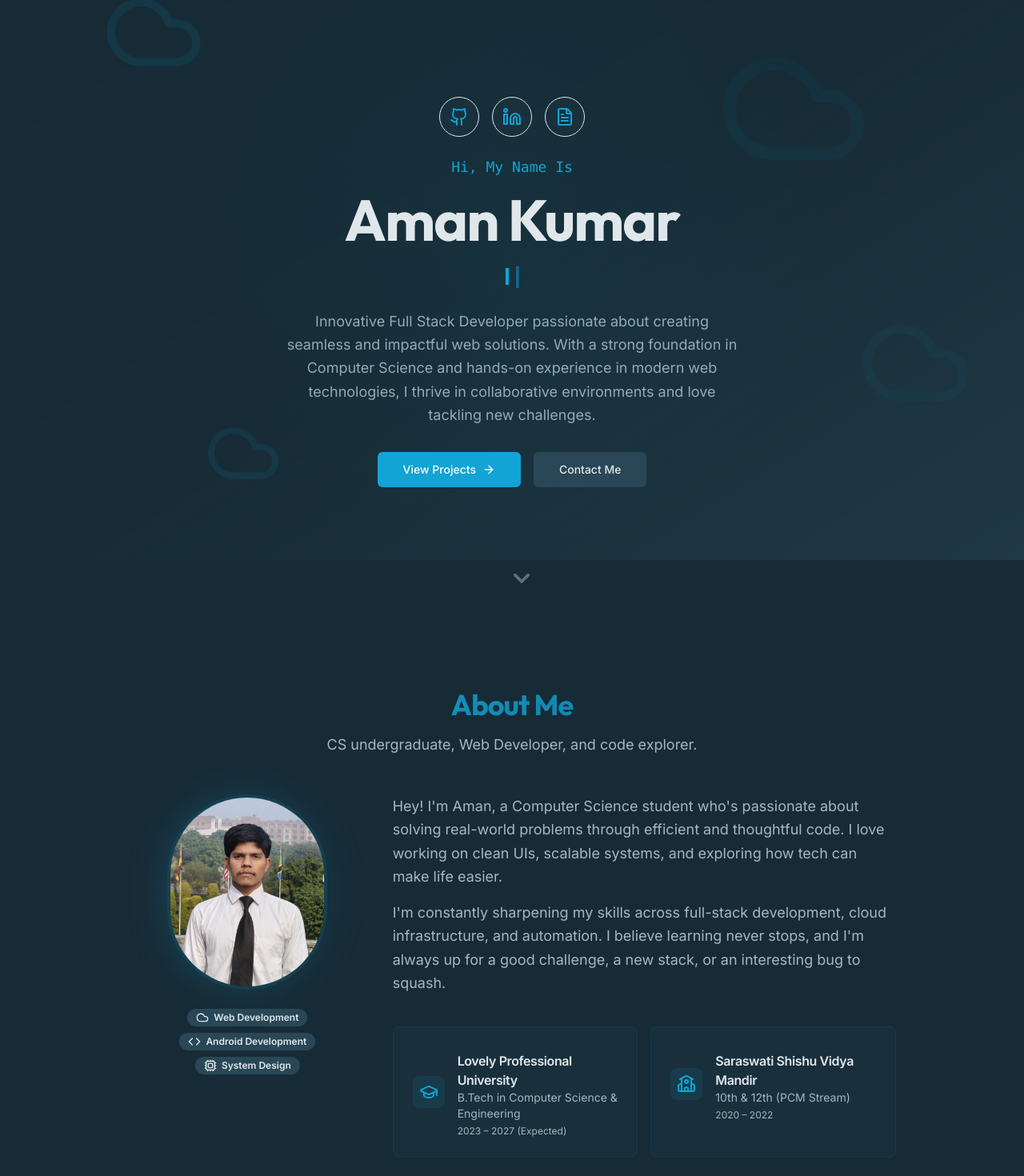
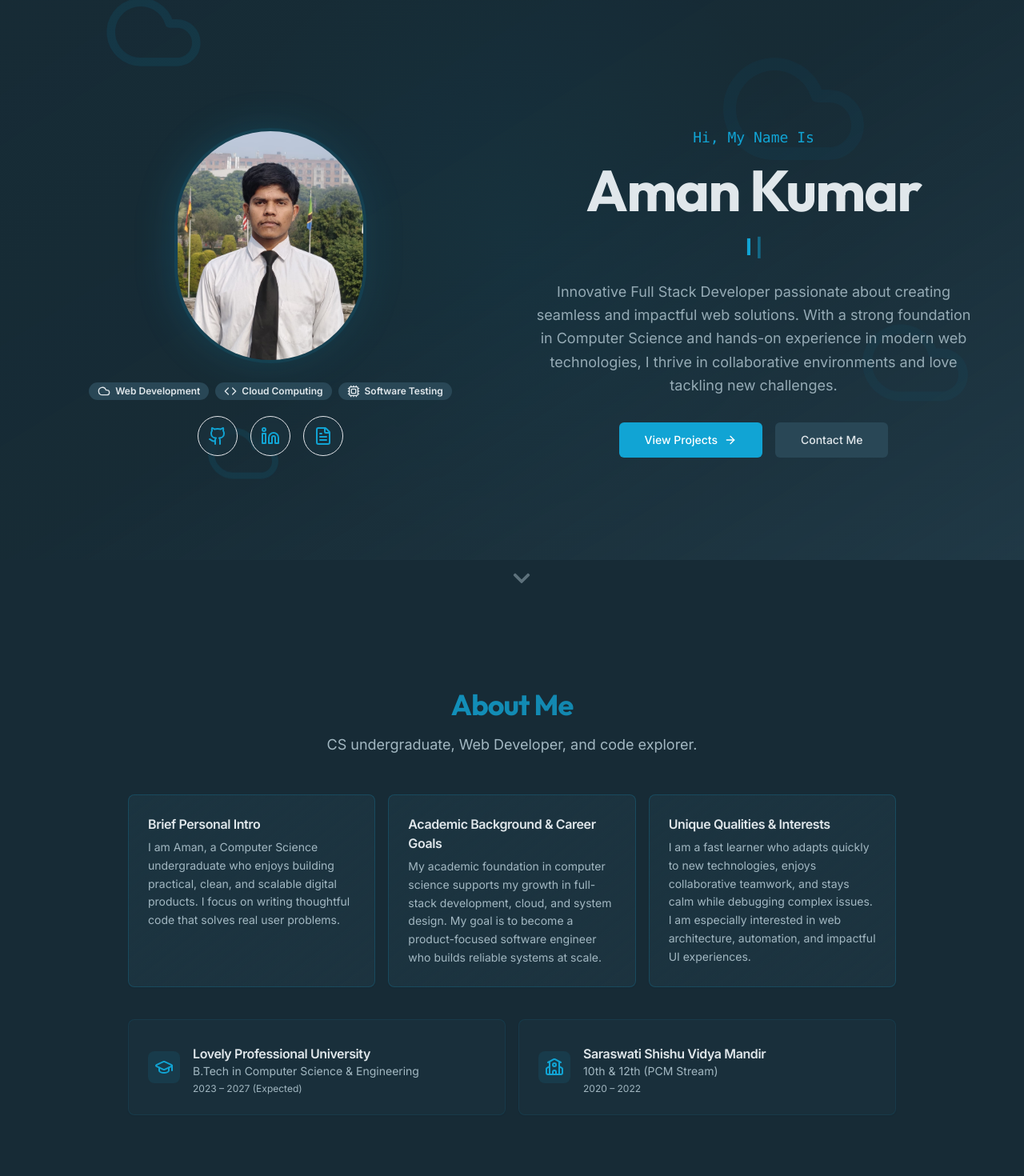
Before and after one commit to Amankr4578/portfolio, a Next.js app: page / in a window 1280 px wide. Shown: the part 100-1570 px from the top of the page at 80% size. Built offline with nearby package versions, Linux system fonts and the light colour scheme.

Commit message:
updating minor changes

```diff
--- a/components/footer.tsx
+++ b/components/footer.tsx
@@ -1,16 +1,28 @@
 "use client"
 
 import type React from "react"
-import { Cloud } from "lucide-react"
+import { useEffect, useState } from "react"
 
-const navLinks = [
-  { href: "#about", label: "About" },
-  { href: "#experience", label: "Experience" },
-  { href: "#projects", label: "Projects" },
-  { href: "#contact", label: "Contact" },
-]
+const getIstTime = () =>
+  new Intl.DateTimeFormat("en-IN", {
+    timeZone: "Asia/Kolkata",
+    hour: "2-digit",
+    minute: "2-digit",
+    second: "2-digit",
+    hour12: true,
+  }).format(new Date())
 
 export function Footer() {
+  const [istTime, setIstTime] = useState(getIstTime())
+
+  useEffect(() => {
+    const timer = setInterval(() => {
+      setIstTime(getIstTime())
+    }, 1000)
+
+    return () => clearInterval(timer)
+  }, [])
+
   const handleLinkClick = (e: React.MouseEvent<HTMLAnchorElement>, href: string) => {
     if (href.startsWith("#")) {
       e.preventDefault()
@@ -23,17 +35,24 @@ export function Footer() {
 
   return (
     <footer className="py-8 md:px-8 border-t bg-background">
-      <div className="container flex flex-col items-center justify-between gap-6 md:flex-row">
-        <div className="flex items-center space-x-2">
-          {/* <Cloud className="h-5 w-5 text-primary" /> */}
-          <a
-          href="#hero"
-          onClick={(e) => handleLinkClick(e, "#hero")} >
-          <span className="font-semibold">&lt;Aman /&gt;</span></a>
+      <div className="container grid grid-cols-1 gap-6 md:grid-cols-3 md:items-center">
+        <div className="flex flex-col items-center text-center md:items-start md:text-left">
+          <a href="#hero" onClick={(e) => handleLinkClick(e, "#hero")}>
+            <span className="font-semibold">&lt;Aman /&gt;</span>
+          </a>
+          {/* <p className="mt-2 text-sm text-muted-foreground">Phagwara, Punjab, India</p>
+          <p className="text-sm text-muted-foreground">Local time: {istTime} IST</p> */}
         </div>
-        <p className="text-center text-sm text-muted-foreground md:text-left">
-          © {new Date().getFullYear()} Copyright. All Rights Reserved
+
+        <p className="text-center text-sm text-muted-foreground">Phagwara, Punjab {istTime} IST
         </p>
+
+        <div className="flex flex-col items-center text-center md:items-end md:text-right">
+          <p className="text-sm text-muted-foreground">Designed & Developed by Aman Kumar</p>
+          {/* <p className="text-sm text-muted-foreground">
+            Built with Next.js, TypeScript, and Framer Motion
+          </p> */}
+        </div>
       </div>
     </footer>
   )
--- a/components/sections/about-section.tsx
+++ b/components/sections/about-section.tsx
@@ -1,11 +1,10 @@
 "use client"
 
 import { Card, CardHeader, CardTitle } from "@/components/ui/card"
-import { GraduationCap, School, Code, Cloud, Cpu, Award } from "lucide-react"
+import { GraduationCap, School, Award } from "lucide-react"
 import Image from "next/image"
 import { SectionWrapper } from "../section-wrapper"
 import { motion } from "framer-motion"
-import { Badge } from "@/components/ui/badge"
 import { Button } from "@/components/ui/button"
 import {
   Dialog,
@@ -29,12 +28,6 @@ const education = [
     duration: "2020 – 2022",
     icon: <School className="h-6 w-6" />,
   },
-]
-
-const interests = [
-  { name: "Web Development", icon: <Cloud className="h-4 w-4" /> },
-  { name: "Android Development", icon: <Code className="h-4 w-4" /> },
-  { name: "System Design", icon: <Cpu className="h-4 w-4" /> },
 ]
 
 const certificates = [
@@ -150,56 +143,39 @@ export function AboutSection() {
           )}
         </div>
 
-        <div className="grid grid-cols-1 md:grid-cols-3 gap-8 items-start">
+        <div className="grid grid-cols-1 gap-8 items-start">
           <motion.div
-            initial={{ opacity: 0, x: -20 }}
-            whileInView={{ opacity: 1, x: 0 }}
+            initial={{ opacity: 0, y: 20 }}
+            whileInView={{ opacity: 1, y: 0 }}
             viewport={{ once: true }}
             transition={{ delay: 0.2 }}
-            className="md:col-span-1 flex flex-col items-center"
+            className="space-y-6"
           >
-            <div className="relative">
-              <div className="absolute inset-0 bg-gradient-to-r from-primary/20 to-primary/10 rounded-full blur-xl" />
-              <Image
-                src="/images/me.jpeg"
-                alt="Aditya"
-                width={200}
-                height={200}
-                className="relative rounded-full object-cover border-4 border-primary/10 hover:border-primary/20 transition-colors duration-300"
-              />
-            </div>
-            <div className="mt-6 flex flex-wrap justify-center gap-2">
-              {interests.map((interest, index) => (
-                <motion.div
-                  key={interest.name}
-                  initial={{ opacity: 0, y: 10 }}
-                  whileInView={{ opacity: 1, y: 0 }}
-                  viewport={{ once: true }}
-                  transition={{ delay: 0.3 + index * 0.1 }}
-                >
-                  <Badge variant="secondary" className="flex items-center gap-1.5">
-                    {interest.icon}
-                    {interest.name}
-                  </Badge>
-                </motion.div>
-              ))}
-            </div>
-          </motion.div>
-
-          <motion.div
-            initial={{ opacity: 0, x: 20 }}
-            whileInView={{ opacity: 1, x: 0 }}
-            viewport={{ once: true }}
-            transition={{ delay: 0.2 }}
-            className="md:col-span-2 space-y-6"
-          >
-            <div className="prose prose-sm dark:prose-invert max-w-none text-muted-foreground space-y-4">
-              <p className="text-lg leading-relaxed">
-                Hey! I'm Aman, a Computer Science student who's passionate about solving real-world problems through efficient and thoughtful code. I love working on clean UIs, scalable systems, and exploring how tech can make life easier.
-              </p>
-              <p className="text-lg leading-relaxed">
-                I'm constantly sharpening my skills across full-stack development, cloud infrastructure, and automation. I believe learning never stops, and I'm always up for a good challenge, a new stack, or an interesting bug to squash.
-              </p>
+            <div className="grid grid-cols-1 md:grid-cols-3 gap-4">
+              <Card className="border-primary/20 bg-gradient-to-br from-card to-muted/30 hover:shadow-xl transition-all duration-300">
+                <CardHeader>
+                  <CardTitle className="text-base">Brief Personal Intro</CardTitle>
+                  <p className="text-sm text-muted-foreground leading-relaxed">
+                    I am Aman, a Computer Science undergraduate who enjoys building practical, clean, and scalable digital products. I focus on writing thoughtful code that solves real user problems.
+                  </p>
+                </CardHeader>
+              </Card>
+              <Card className="border-primary/20 bg-gradient-to-br from-card to-muted/30 hover:shadow-xl transition-all duration-300">
+                <CardHeader>
+                  <CardTitle className="text-base">Academic Background & Career Goals</CardTitle>
+                  <p className="text-sm text-muted-foreground leading-relaxed">
+                    My academic foundation in computer science supports my growth in full-stack development, cloud, and system design. My goal is to become a product-focused software engineer who builds reliable systems at scale.
+                  </p>
+                </CardHeader>
+              </Card>
+              <Card className="border-primary/20 bg-gradient-to-br from-card to-muted/30 hover:shadow-xl transition-all duration-300">
+                <CardHeader>
+                  <CardTitle className="text-base">Unique Qualities & Interests</CardTitle>
+                  <p className="text-sm text-muted-foreground leading-relaxed">
+                    I am a fast learner who adapts quickly to new technologies, enjoys collaborative teamwork, and stays calm while debugging complex issues. I am especially interested in web architecture, automation, and impactful UI experiences.
+                  </p>
+                </CardHeader>
+              </Card>
             </div>
 
             <div className="grid grid-cols-1 sm:grid-cols-2 gap-4 pt-4">
--- a/components/sections/hero-section.tsx
+++ b/components/sections/hero-section.tsx
@@ -5,6 +5,8 @@ import { useScroll, useTransform, useMotionValue, useSpring, useMotionValueEvent
 import { Button } from "@/components/ui/button"
 import { Code, Cpu, Cloud, ArrowRight } from "lucide-react"
 import { Github, Linkedin, FileText } from "lucide-react"
+import { Badge } from "@/components/ui/badge"
+import Image from "next/image"
 import { useState } from "react"
 import { useEffect } from "react"
 import { FaChevronDown } from "react-icons/fa"
@@ -118,12 +120,43 @@ export function HeroSection() {
       </motion.div> */}
 
       {/* Content */}
-      <div className="relative z-10 flex h-full flex-col items-center justify-center text-center px-4">
+      <div className="relative z-10 h-full px-4 flex items-center justify-center">
+        <div className="w-full max-w-6xl grid grid-cols-1 md:grid-cols-2 gap-10 md:gap-14 items-center">
+          <motion.div
+            initial={{ opacity: 0, x: -20 }}
+            animate={{ opacity: 1, x: 0 }}
+            transition={{ duration: 0.8, delay: 0.2 }}
+            className="flex flex-col items-center"
+          >
+            <div className="relative">
+              <div className="absolute inset-0 bg-gradient-to-r from-primary/20 to-primary/10 rounded-full blur-xl" />
+              <Image
+                src="/images/me.jpeg"
+                alt="Aman Kumar"
+                width={240}
+                height={240}
+                className="relative rounded-full object-cover border-4 border-primary/10 hover:border-primary/20 transition-colors duration-300"
+              />
+            </div>
+            <div className="mt-6 flex flex-wrap justify-center gap-2">
+              <Badge variant="secondary" className="flex items-center gap-1.5">
+                <Cloud className="h-4 w-4" />
+                Web Development
+              </Badge>
+              <Badge variant="secondary" className="flex items-center gap-1.5">
+                <Code className="h-4 w-4" />
+                Cloud Computing
+              </Badge>
+              <Badge variant="secondary" className="flex items-center gap-1.5">
+                <Cpu className="h-4 w-4" />
+                Software Testing
+              </Badge>
+            </div>
             <motion.div
               initial={{ opacity: 0, y: 20 }}
               animate={{ opacity: 1, y: 0 }}
-          transition={{ duration: 0.8, delay: 0.2 }}
-          className="flex items-center gap-4"
+              transition={{ duration: 0.8, delay: 0.35 }}
+              className="mt-5 flex items-center justify-center gap-4"
             >
               <motion.div
                 className="rounded-full border bg-card/50 backdrop-blur-sm p-3"
@@ -153,11 +186,14 @@ export function HeroSection() {
               </motion.a>
               </motion.div>
             </motion.div>
+          </motion.div>
+
+          <div className="flex flex-col items-center text-center">
             <motion.p
       initial={{ opacity: 0, y: 20 }}
       animate={{ opacity: 1, y: 0 }}
       transition={{ delay: 0.3 }}
-  className="mt-6 text-primary font-mono text-lg"
+      className="text-primary font-mono text-lg"
     >
       Hi, My Name Is
     </motion.p>
@@ -238,6 +274,8 @@ export function HeroSection() {
               </Button>
             </motion.div>
           </div>
+        </div>
+      </div>
       <motion.div
   animate={{ y: [0, 10, 0] }}
   transition={{ duration: 2, repeat: Infinity }}
```
Lines whose indentation alone changed are shown as unchanged.
